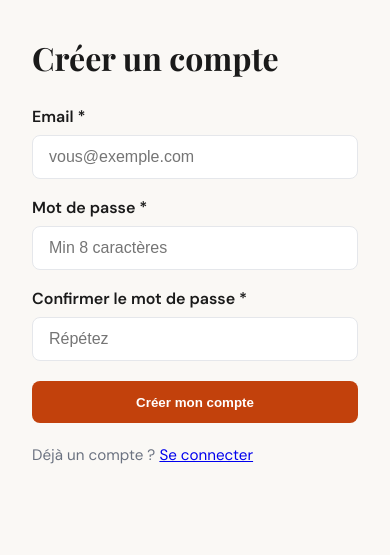
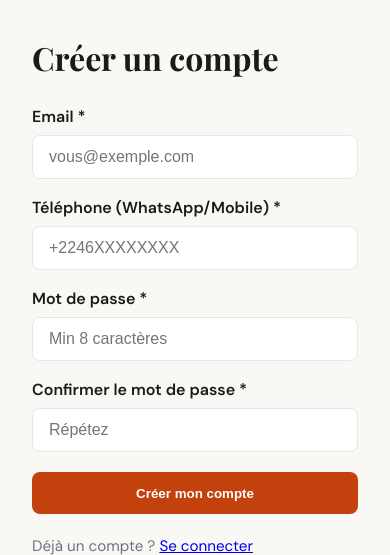
Before and after one commit to Gaius95/logement-facile, a Flask app: page /inscription in a window 390 px wide; the page is wider, and only the part inside the window is pictured. Shown: the part 206-761 px from the top of that part. Run offline with Flask 3, Linux system fonts and the light colour scheme; some libraries are stand-ins or nearby versions.

Commit message:
Add phone number input to inscription form

```diff
--- a/templates/inscription.html
+++ b/templates/inscription.html
@@ -23,6 +23,8 @@
     <input type="hidden" name="csrf_token" value="{{ csrf_token() }}">
     <label for="email">Email *</label>
     <input type="email" id="email" name="email" placeholder="vous@exemple.com" required>
+    <label for="phone_number">Téléphone (WhatsApp/Mobile) *</label>
+    <input type="text" id="phone_number" name="phone_number" placeholder="+2246XXXXXXXX" required>
     <label for="password">Mot de passe *</label>
     <input type="password" id="password" name="password" placeholder="Min 8 caractères" required minlength="8">
     <label for="password2">Confirmer le mot de passe *</label>
```
